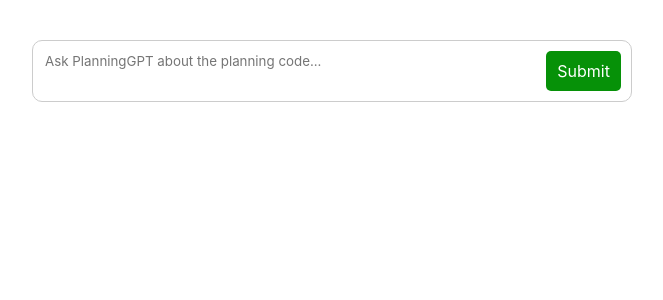
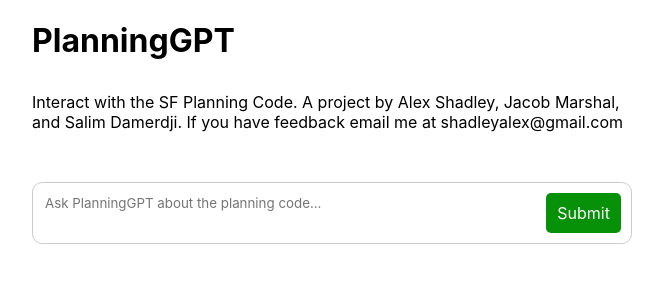
Before and after one commit to alexshadley/planning-code-search, a React (Create React App) app in the folder frontend/: page / in a window 1280 px wide. Shown: the top 300 px of the page, without its empty margins (308-971 px from the left). Built offline with nearby package versions, Linux system fonts and the light colour scheme.

Commit message:
add explanation

```diff
--- a/frontend/src/App.tsx
+++ b/frontend/src/App.tsx
@@ -70,6 +70,12 @@ const App = () => {
           flexBasis: "600px",
         }}
       >
+        <h1>PlanningGPT</h1>
+        <div>
+          Interact with the SF Planning Code. A project by Alex Shadley, Jacob
+          Marshal, and Salim Damerdji. If you have feedback email me at
+          shadleyalex@gmail.com
+        </div>
         <div className="query-box">
           <textarea
             placeholder="Ask PlanningGPT about the planning code..."
```
